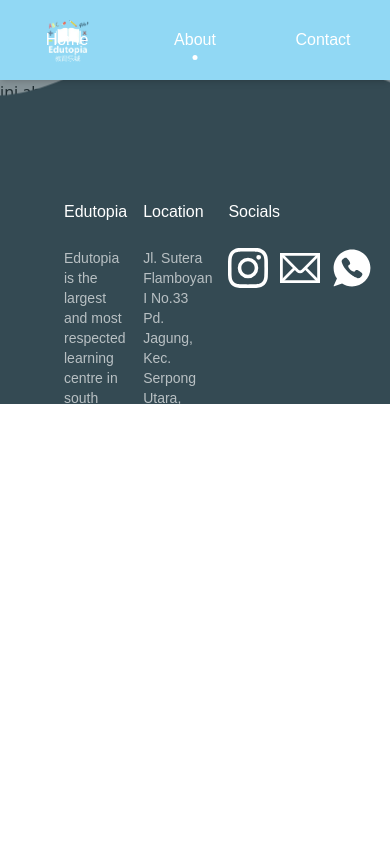
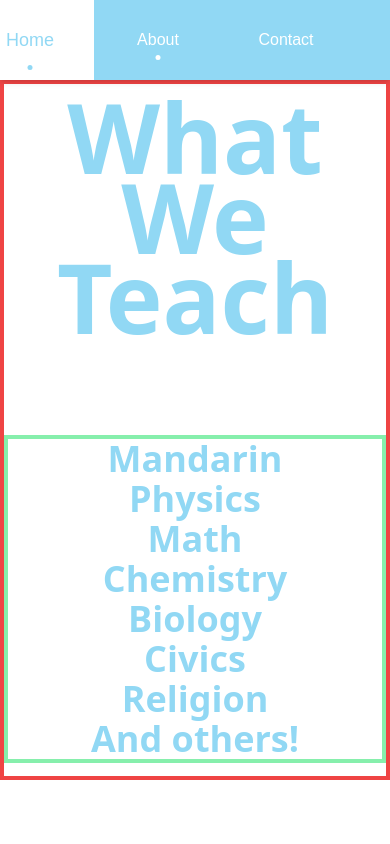
Before and after one commit to sshivahh/edutopia, a SvelteKit app: page /about in a window 390 px wide. Shown: the top 844 px of the page. Built offline with nearby package versions, Linux system fonts and the light colour scheme.

Commit message:
fix responsive home, responsive footer, about page start

```diff
--- a/src/routes/+page.svelte
+++ b/src/routes/+page.svelte
@@ -25,7 +25,7 @@
         </div>
         <div class="w-[50vw] lg:max-w-[30vw]">
             <!-- this h2 below me -->
-            <h2 class="text-6xl w-full bg-red text-center lg:text-start lg:text-[80px] text-MainBlue font-semibold">Edutopia</h2>
+            <h2 class="text-6xl w-full text-center lg:text-start lg:text-[80px] text-MainBlue font-semibold">Edutopia</h2>
             <p class="text-sm md:text-lg mt-8 text-center lg:text-start lg:text-lg">Selamat datang di Edutopia! Tempat belajar yang menginspirasi, memberikan pengalaman pembelajaran yang mendalam dan penuh kesempatan. Bergabunglah dengan kami untuk menjelajahi dunia pengetahuan dan menciptakan masa depan yang cerah.</p>
         </div>
     </section>
@@ -38,7 +38,7 @@
             <h2 class="text-[70px] text-white -mb-12">Our</h2>
             <h2 class="text-[80px] text-white font-bold">Team</h2>
         </div>
-        <div class="relative w-[80vw] lg:w-[800px] mt-[10vw] xl:mt-0  h-96 lg:h-[30vw] z-1">
+        <div class="relative w-[80vw] lg:w-[800px] mt-[10vw] xl:mt-0  h-96 lg:h-[30vw] z-10">
             <Polaroid polaroidImg={crew1} extraClass="absolute top-0 left-0 -rotate-6  saturate-0 hover:scale-[1.3] hover:rotate-0 hover:z-[100] hover:saturate-100 transition-all duration-300" />
             <Polaroid polaroidImg={crew2} extraClass="absolute top-0 right-0 rotate-12 saturate-0 hover:scale-[1.3] hover:rotate-0 hover:z-[100] hover:saturate-100 transition-all duration-300 transition-all duration-300"/>
             <Polaroid polaroidImg={crew3} extraClass="absolute top-1/2 left-1/2 saturate-0 -translate-x-1/2 -translate-y-1/2 rotate-6 hover:scale-[1.3] hover:rotate-0 hover:z-[100] hover:saturate-100 transition-all duration-300 transition-all duration-300"/>
@@ -46,10 +46,10 @@
             <Polaroid polaroidImg={crew5} extraClass="absolute bottom-0 right-0 saturate-0 -rotate-6 hover:scale-[1.3] hover:rotate-0 hover:z-[100] hover:saturate-100 transition-all duration-300 transition-all duration-300" />
         </div>
     </section>
-    <div class="relative h-48 m-0 p-0 bg-MainBlue">
-        <img src={whiteLayer1} alt="" class="w-full absolute bottom-[-60px]">
+    <div class="relative h-48 m-0 p-0 bg-MainBlue z-[10]">
+        <img src={whiteLayer1} alt="" class="w-full absolute bottom-0">
     </div>
-    <section class="bg-white h-[700px] relative flex justify-center items-center gap-6 lg:gap-12 xl:gap-32 mb-12">
+    <section class="bg-white h-[700px] relative flex flex-wrap justify-center items-center gap-6 lg:gap-12 xl:gap-32 mb-12">
         <div>
             <iframe title="Edutopia 1" class="w-[35vw] min-w-[400px] z-[100] drop-shadow-2xl rounded-2xl hover:scale-110 transition-all duration-300" src="https://www.google.com/maps/embed?pb=!1m18!1m12!1m3!1d3966.0382538368!2d106.65855309999999!3d-6.258691499999999!2m3!1f0!2f0!3f0!3m2!1i1024!2i768!4f13.1!3m3!1m2!1s0x2e69fba154b99c4f%3A0x4baff0429a39216f!2sJl.%20Sutera%20Flamboyan%20I%20No.33%2C%20Pd.%20Jagung%2C%20Kec.%20Serpong%20Utara%2C%20Kota%20Tangerang%20Selatan%2C%20Banten%2015326!5e0!3m2!1sen!2sid!4v1711875442605!5m2!1sen!2sid" width="600" height="450" style="border:0;" allowfullscreen="" loading="lazy" referrerpolicy="no-referrer-when-downgrade"></iframe>
         </div>
--- a/src/routes/__layout.svelte
+++ b/src/routes/__layout.svelte
@@ -8,9 +8,13 @@
 
     export let active;
 
+    $: innerWidth = 0
+
 </script>
 
-<nav class="sticky top-0 shadow-md flex justify-center gap-0 bg-MainBlue h-20 px-10 text-white md:gap-32 z-50">
+<svelte:window bind:innerWidth />
+
+<nav class="sticky top-0 shadow-md flex justify-end gap-0 bg-MainBlue h-20 px-10 text-white md:gap-32 z-50">
     <a href="/">
         <img src={icon} alt="" class="w-14 h-14 absolute left-10 top-1/2 -translate-y-1/2 transition-all duration-200 hover:scale-110">
     </a>
@@ -33,7 +37,7 @@
     </div>
 </nav>
 <slot></slot>
-<footer class="bg-[#344A53] h-[300px] px-16 py-24 w-full absolute text-white flex justify-around gap-4 lg:gap-32">
+<footer class="bg-[#344A53] lg:h-[300px] px-16 py-24 w-full absolute text-white flex justify-around gap-4 lg:gap-32">
     <svg
     xmlns="http://www.w3.org/2000/svg"
     xmlns:xlink="http://www.w3.org/1999/xlink"
@@ -76,6 +80,7 @@
     </g>
     </svg>
 
+    {#if innerWidth  > 600}
     <div class="lg:w-[30vw]">
         <h3>Edutopia</h3>
         <p class="text-sm opacity-65 mt-6">Edutopia is the largest and most respected learning centre in south east asia. We have more than 6000 teachers all across the globe.</p>
@@ -86,9 +91,12 @@
             Jl. Sutera Flamboyan I No.33 Pd. Jagung, Kec. Serpong Utara, Kota Tangerang Selatan, Banten 15326
         </p>
     </div>
+    {/if}
     <div class="lg:w-[30vw]">
+        {#if innerWidth>600}
         <h3>Socials</h3>
-        <div class="flex gap-3 lg:gap-10 mt-6 items-center">
+        {/if}
+        <div class="flex {innerWidth > 600? 'gap-3' : 'gap-10'} lg:gap-10 mt-6 items-center">
             <a href="https://www.instagram.com/bimbeledutopia/?hl=en" target="_blank">
                 <img src={instagram} alt="" class="max-w-10 w-10">
             </a>
--- a/src/routes/about/+page.svelte
+++ b/src/routes/about/+page.svelte
@@ -1,7 +1,35 @@
 <script>
     import Layout from "../__layout.svelte";
+
+    import whiteLayer1 from "$lib/assets/curves/white_layer1.svg"
+    import blueLayer1 from "$lib/assets/curves/blue_layer1.svg"
+    import blueLayer2 from "$lib/assets/curves/blue_layer2.svg"
 </script>
 
 <Layout active="About">
-    <h1>ini about us</h1>
+    <section class="h-[700px] bg-white border-4 border-red-500 flex flex-wrap justify-center gap-[18vw]">
+        <div class="w-fit font-semibold text-8xl text-MainBlue text-center my-auto leading-[80px] ">
+            <h1>What</h1>
+            <h1>We</h1>
+            <h1>Teach</h1>
+        </div>
+        <div class="border-green-300 border-4 w-[500px] text-MainBlue font-semibold text-4xl text-center my-auto">
+            <ul class="">
+                <li>Mandarin</li>
+                <li>Physics</li>
+                <li>Math</li>
+                <li>Chemistry</li>
+                <li>Biology</li>
+                <li>Civics</li>
+                <li>Religion</li>
+                <li>And others!</li>
+            </ul>
+        </div>
+    </section>
+    <div class="relative h-48 m-0 p-0">
+        <img src={blueLayer1} alt="" class="w-full absolute bottom-[-5px]">
+    </div>
+    <section class="h-[700px] bg-MainBlue">
+
+    </section>
 </Layout>
```
